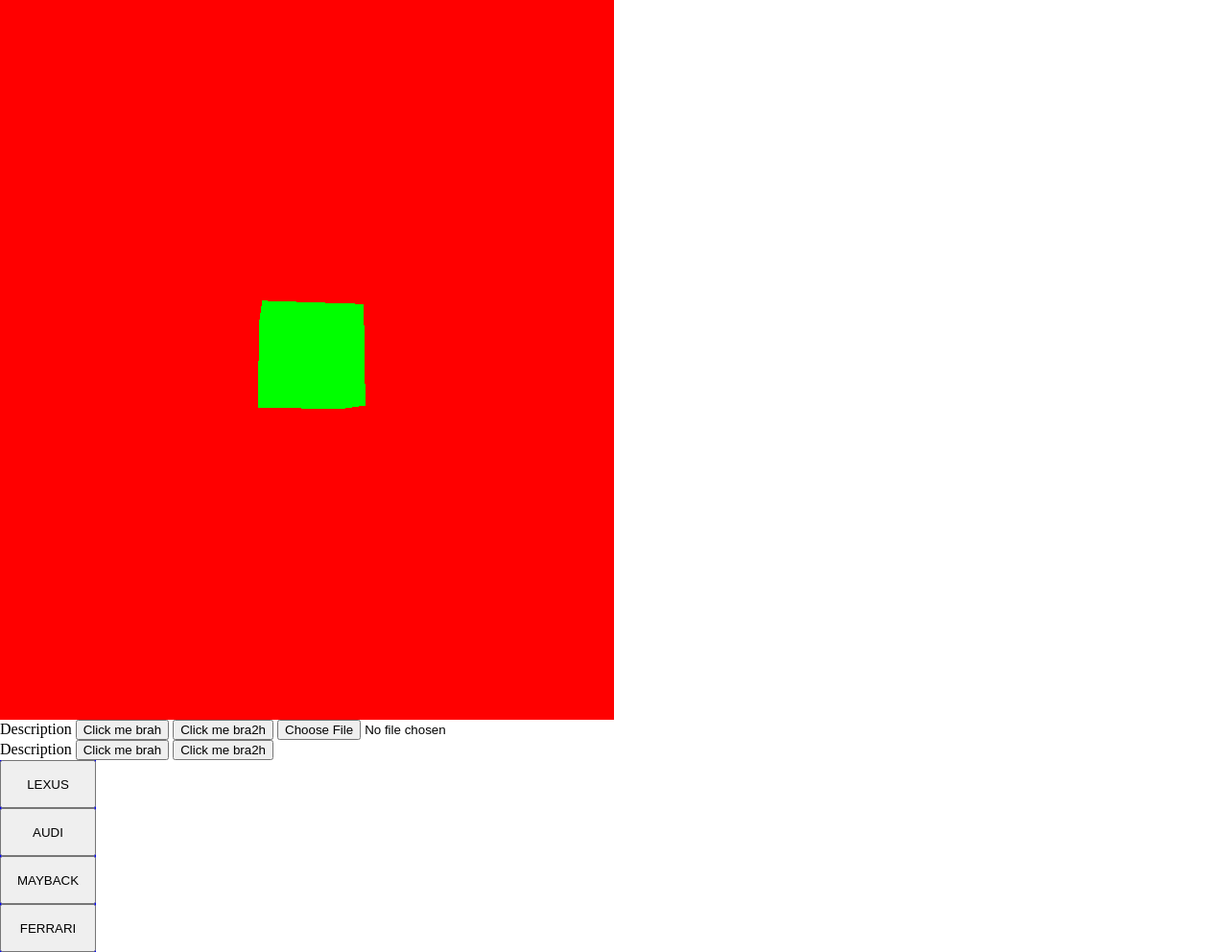
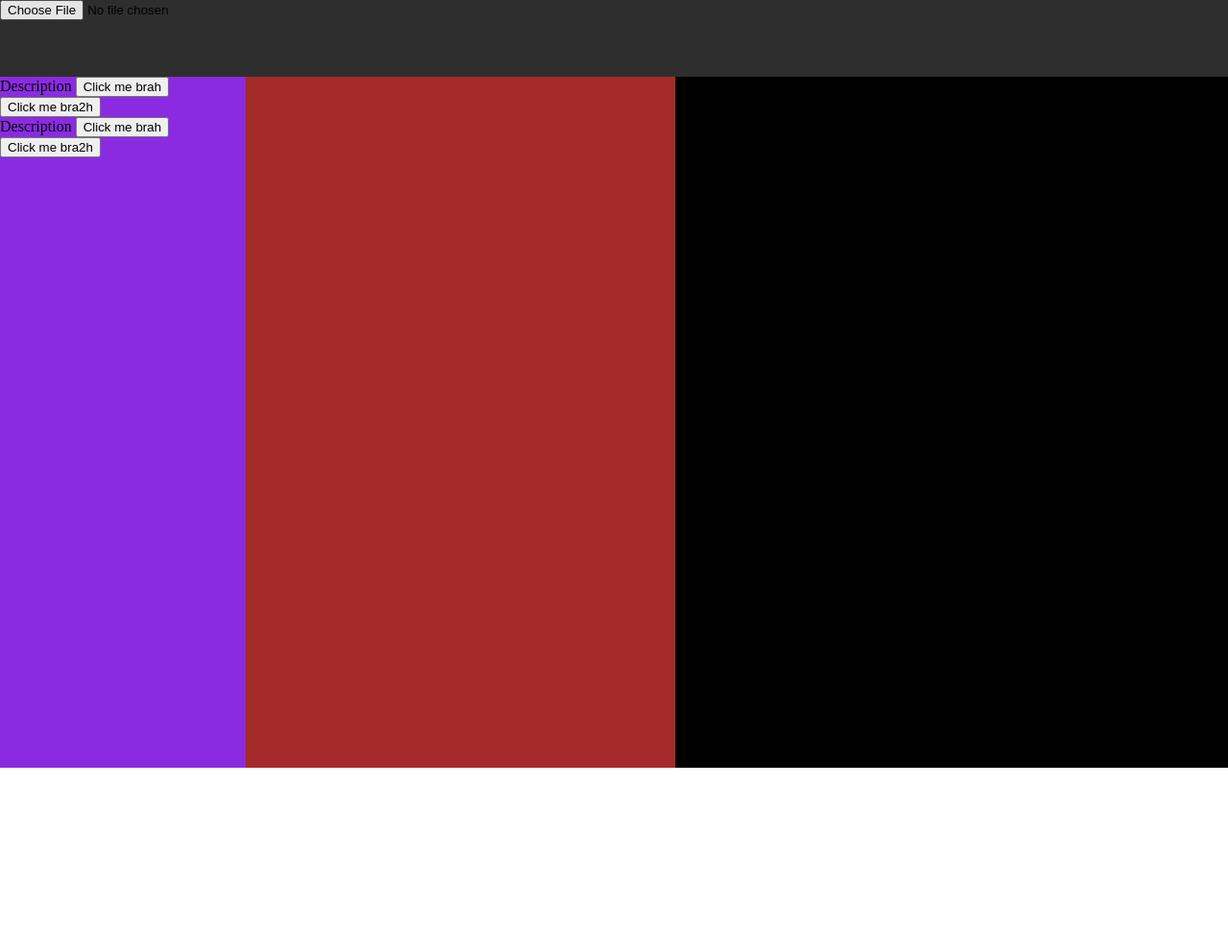
Before and after one commit to IvanNSBS/Pixel-Renderer, a plain HTML site: page index.html in a window 1280 px wide. Shown: the whole page at 96% size. After the commit the page ends 800 px from the top, so only its background shows below. Drawn offline with nearby package versions, Linux system fonts and the light colour scheme.

Commit message:
Finalizando app layout

```diff
--- a/index.html
+++ b/index.html
@@ -1,14 +1,41 @@
 <html>
     <head>
+        <link rel="stylesheet" href="ui.css">
         <title>Hey man</title>
         <style>
             body {margin: 0;}
-            canvas {width: 10%; height: 10%};
+            canvas {width: 100%; height: 100%};
+            #header{background-color: #2E2E2E; width: 100%; height: 100%}
         </style>
     </head>
 
     <body>
+        <div id="main" class="parent">
+
+            <div id="header" class="myDiv">
+                    <input type="file" name="loader" id="loader" onchange="changeCubeColor()"/>
+            </div>
+
+            <div id="xesq" class="selector">
+                <div id="info">Description
+                    <button type="button" onclick="changeCubeColor()">Click me brah</button>
+                    <button type="button" onclick="changeCubeColor()">Click me bra2h</button>
+
+                </div>
+                </script>
+                <div id="info">Description
+                    <button type="button" onclick="changeCubeColor()">Click me brah</button>
+                    <button type="button" onclick="changeCubeColor()">Click me bra2h</button>
+                </div>
+            </div>
+            <div id="material" class=material></div>
+            <div id="preview" class=preview></div>
+    </body>
+</html>
+
+<!--
 <script src = "three/three.js"></script>
+
 <script>
         var scene = new THREE.Scene();
         scene.background = new THREE.Color(0xff0000);
@@ -86,21 +113,9 @@
             render();
         }
         GameLoop();
-        </script>
-        <div id="xesq">
-            <div id="info">Description
-                <button type="button" onclick="changeCubeColor()">Click me brah</button>
-                <button type="button" onclick="changeCubeColor()">Click me bra2h</button>
-                <input type="file" name="loader" id="loader" onchange="changeCubeColor()"/>
-            </div>
-            </script>
-            <div id="info">Description
-                <button type="button" onclick="changeCubeColor()">Click me brah</button>
-                <button type="button" onclick="changeCubeColor()">Click me bra2h</button>
-            </div>
         </div>
                     <div id="te">
                         <body onload="printBtn();"></body>
                 </div>
-    </body>
-</html>
+</script>
+-->
--- a/ui.css
+++ b/ui.css
@@ -0,0 +1,41 @@
+.myDiv{
+    width:100%;
+    height:10%;
+    background-color: #2E2E2E;
+}
+
+.parent
+{
+    background: cyan;
+    display: inline-block;
+    width: 100%;
+    height:100%;
+    overflow: hidden;
+}
+
+.selector
+{
+    background: blueviolet;
+    width: 20%;
+    height:90%;
+    overflow: hidden;
+    float: left;
+}
+
+.material
+{
+    background: brown;
+    width: 35%;
+    height:90%;
+    overflow: hidden;
+    float: left;
+}
+
+.preview
+{
+    background: black;
+    width:45%;
+    height:90%;
+    overflow: hidden;
+    float: left;
+}
```
Lines whose indentation alone changed are shown as unchanged.
